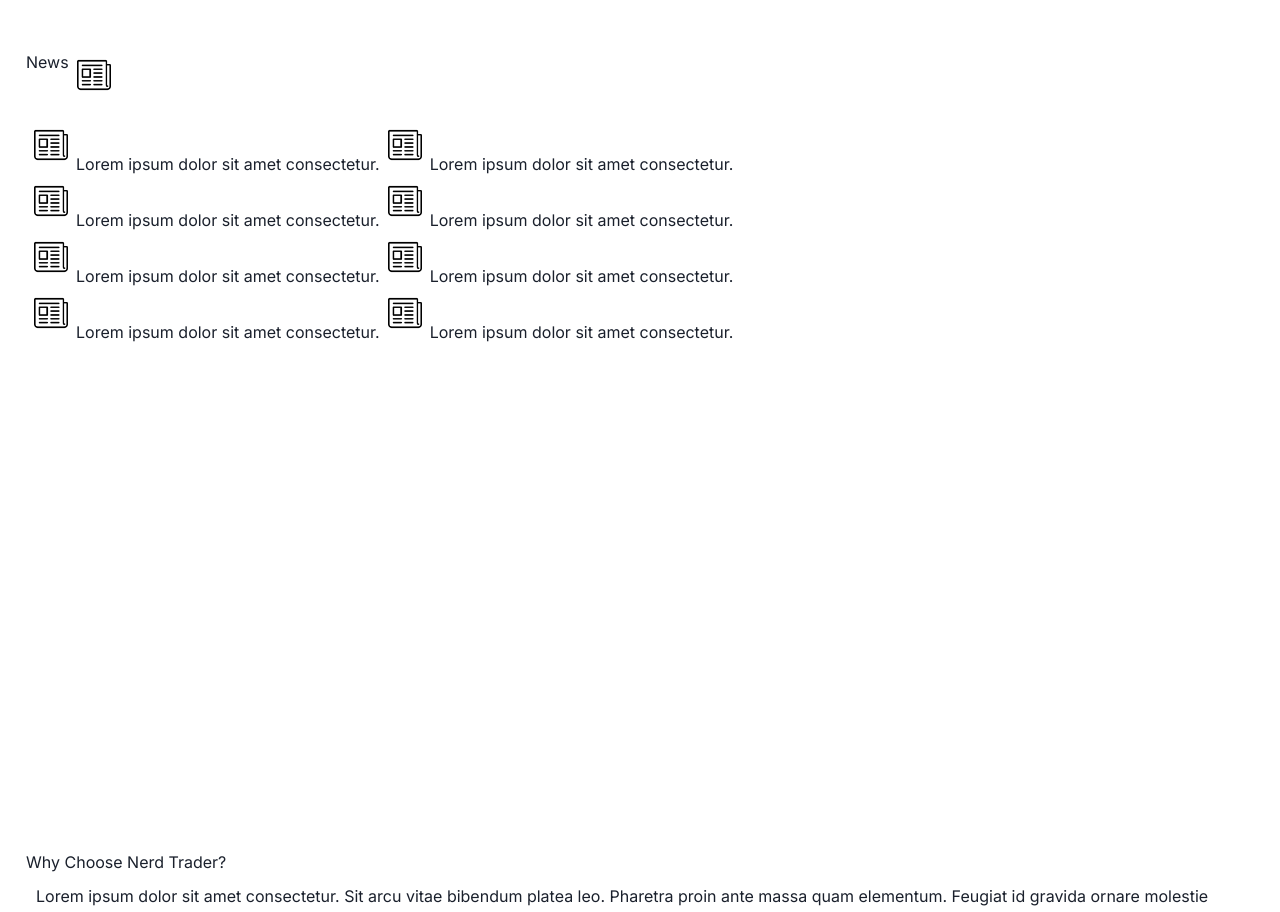
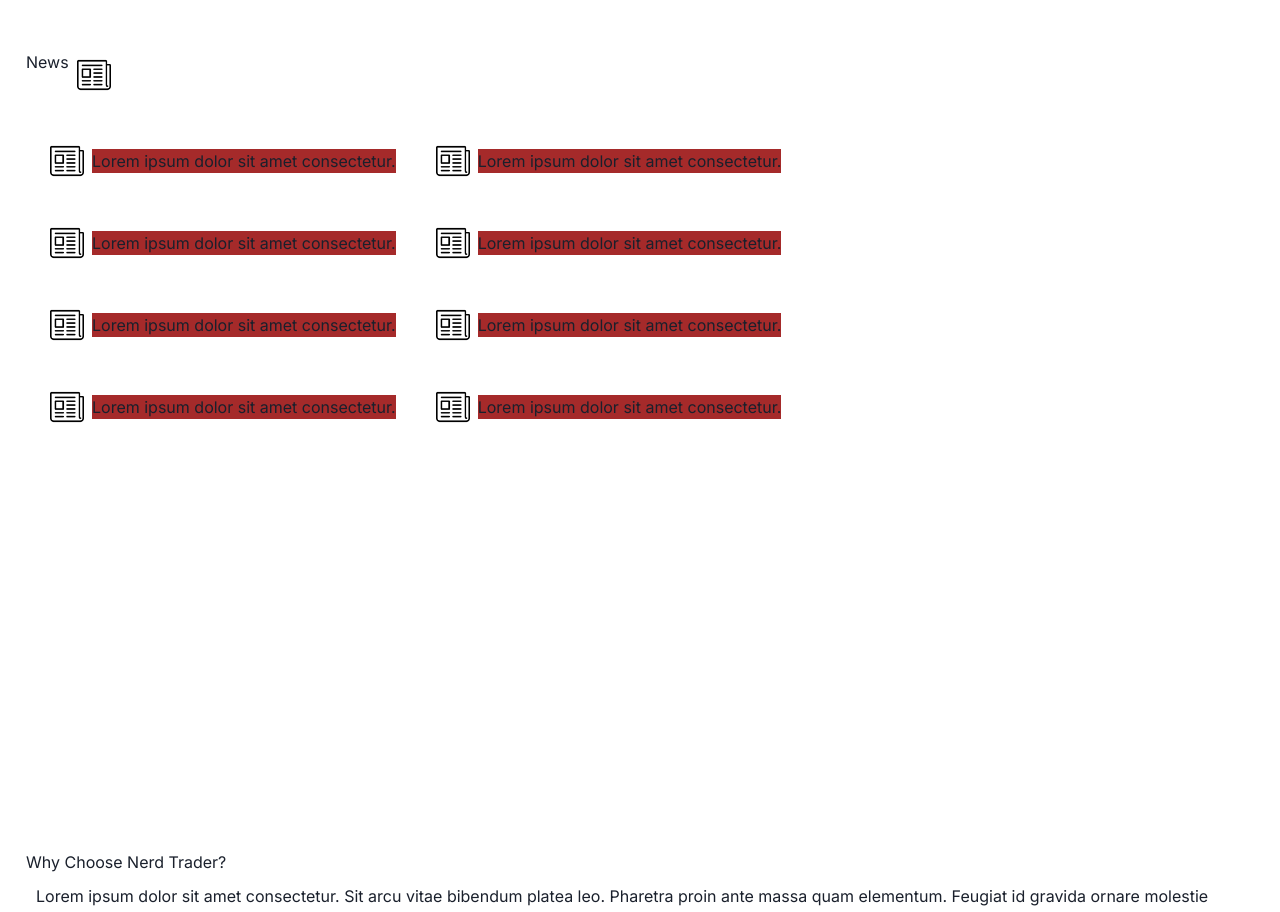
Before and after one commit to HindzSight/NerdTrader, a Next.js app: page / in a window 1280 px wide. Shown: the part 1640-2552 px from the top of the page. Built offline with nearby package versions, Linux system fonts and the light colour scheme.

Commit message:
News Section Fixed

```diff
--- a/app/NewsSection.module.css
+++ b/app/NewsSection.module.css
@@ -27,10 +27,14 @@
     padding: 10px;
 }
 
-.newC{
+.newsC{
     display:flex;
+    align-items: center;
+    padding: 2vh;
 }
+
 .p{
     display: inline;
     align-self:center;
+    background-color: brown;
 }
```
